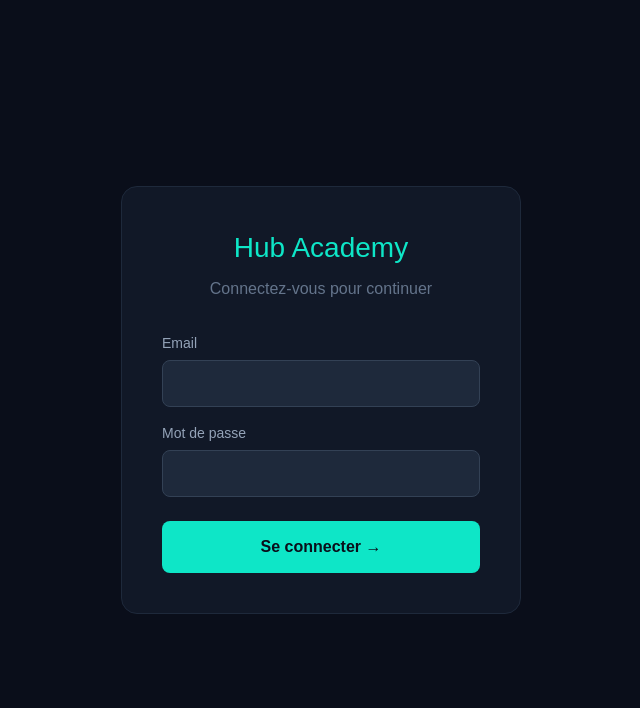
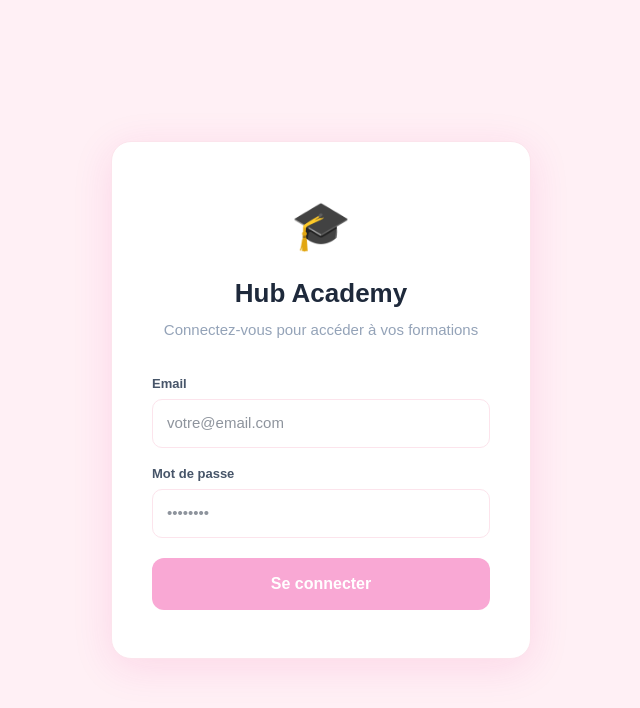
Before and after one commit to The-Tree-Studio/Hub-Academy, a Next.js app: page /login in a window 1280 px wide. Shown: the top 708 px of the page, without its empty margins (319-959 px from the left). Built offline with nearby package versions, Linux system fonts and the light colour scheme; no server answers.

Commit message:
fix login redirect vers accueil

```diff
--- a/app/login/page.tsx
+++ b/app/login/page.tsx
@@ -3,7 +3,7 @@ import { useState } from 'react'
 import { createClient } from '@/lib/supabase'
 import { useRouter } from 'next/navigation'
 
-export default function LoginPage() {
+export default function Login() {
   const [email, setEmail] = useState('')
   const [password, setPassword] = useState('')
   const [error, setError] = useState('')
@@ -11,37 +11,69 @@ export default function LoginPage() {
   const router = useRouter()
   const supabase = createClient()
 
-  async function handleLogin(e: React.FormEvent) {
-    e.preventDefault()
+  async function handleLogin() {
     setLoading(true)
     setError('')
     const { error } = await supabase.auth.signInWithPassword({ email, password })
-    if (error) { setError(error.message); setLoading(false) }
-    else router.push('/')
+    if (error) {
+      setError('Email ou mot de passe incorrect')
+      setLoading(false)
+    } else {
+      router.push('/')
+    }
   }
 
   return (
-    <div style={{minHeight:'100vh',background:'#0a0e1a',display:'flex',alignItems:'center',justifyContent:'center',fontFamily:'sans-serif'}}>
-      <div style={{background:'#111827',padding:'40px',borderRadius:'16px',width:'100%',maxWidth:'400px',border:'1px solid #1e293b'}}>
-        <h1 style={{color:'#0ee6c7',textAlign:'center',marginBottom:'8px',fontSize:'28px'}}>Hub Academy</h1>
-        <p style={{color:'#64748b',textAlign:'center',marginBottom:'32px'}}>Connectez-vous pour continuer</p>
-        {error && <div style={{background:'rgba(248,113,113,0.1)',border:'1px solid #f87171',color:'#f87171',padding:'12px',borderRadius:'8px',marginBottom:'16px',fontSize:'14px'}}>{error}</div>}
-        <form onSubmit={handleLogin}>
-          <div style={{marginBottom:'16px'}}>
-            <label style={{color:'#94a3b8',fontSize:'14px',display:'block',marginBottom:'6px'}}>Email</label>
-            <input type="email" value={email} onChange={e=>setEmail(e.target.value)} required
-              style={{width:'100%',padding:'12px',background:'#1e293b',border:'1px solid #334155',borderRadius:'8px',color:'white',fontSize:'14px',boxSizing:'border-box'}}/>
+    <div style={{ minHeight: '100vh', background: '#fff0f5', display: 'flex', alignItems: 'center', justifyContent: 'center', fontFamily: 'sans-serif' }}>
+      <div style={{ background: 'white', borderRadius: '20px', padding: '48px 40px', width: '100%', maxWidth: '420px', boxShadow: '0 8px 40px rgba(233,30,140,0.12)', border: '1px solid #fce4ec' }}>
+        <div style={{ textAlign: 'center', marginBottom: '32px' }}>
+          <div style={{ fontSize: '48px', marginBottom: '12px' }}>🎓</div>
+          <h1 style={{ fontSize: '26px', fontWeight: '800', color: '#1e293b', margin: '0 0 6px' }}>Hub Academy</h1>
+          <p style={{ color: '#94a3b8', fontSize: '15px', margin: 0 }}>Connectez-vous pour accéder à vos formations</p>
+        </div>
+
+        <div style={{ display: 'flex', flexDirection: 'column', gap: '16px' }}>
+          <div>
+            <label style={{ fontSize: '13px', fontWeight: '600', color: '#475569', display: 'block', marginBottom: '6px' }}>Email</label>
+            <input
+              type="email"
+              value={email}
+              onChange={e => setEmail(e.target.value)}
+              placeholder="votre@email.com"
+              onKeyDown={e => e.key === 'Enter' && handleLogin()}
+              style={{ width: '100%', padding: '12px 14px', border: '1.5px solid #fce4ec', borderRadius: '10px', fontSize: '15px', outline: 'none', boxSizing: 'border-box', color: '#1e293b' }}
+              onFocus={e => e.target.style.borderColor = '#e91e8c'}
+              onBlur={e => e.target.style.borderColor = '#fce4ec'}
+            />
           </div>
-          <div style={{marginBottom:'24px'}}>
-            <label style={{color:'#94a3b8',fontSize:'14px',display:'block',marginBottom:'6px'}}>Mot de passe</label>
-            <input type="password" value={password} onChange={e=>setPassword(e.target.value)} required
-              style={{width:'100%',padding:'12px',background:'#1e293b',border:'1px solid #334155',borderRadius:'8px',color:'white',fontSize:'14px',boxSizing:'border-box'}}/>
+
+          <div>
+            <label style={{ fontSize: '13px', fontWeight: '600', color: '#475569', display: 'block', marginBottom: '6px' }}>Mot de passe</label>
+            <input
+              type="password"
+              value={password}
+              onChange={e => setPassword(e.target.value)}
+              placeholder="••••••••"
+              onKeyDown={e => e.key === 'Enter' && handleLogin()}
+              style={{ width: '100%', padding: '12px 14px', border: '1.5px solid #fce4ec', borderRadius: '10px', fontSize: '15px', outline: 'none', boxSizing: 'border-box', color: '#1e293b' }}
+              onFocus={e => e.target.style.borderColor = '#e91e8c'}
+              onBlur={e => e.target.style.borderColor = '#fce4ec'}
+            />
           </div>
-          <button type="submit" disabled={loading}
-            style={{width:'100%',padding:'14px',background:'#0ee6c7',color:'#0a0e1a',border:'none',borderRadius:'8px',fontSize:'16px',fontWeight:'700',cursor:'pointer'}}>
-            {loading ? 'Connexion...' : 'Se connecter →'}
+
+          {error && (
+            <div style={{ background: '#fee2e2', border: '1px solid #fca5a5', borderRadius: '10px', padding: '12px 14px', color: '#dc2626', fontSize: '14px' }}>
+              ❌ {error}
+            </div>
+          )}
+
+          <button
+            onClick={handleLogin}
+            disabled={loading || !email || !password}
+            style={{ padding: '14px', background: loading || !email || !password ? '#f9a8d4' : '#e91e8c', border: 'none', borderRadius: '12px', color: 'white', fontSize: '16px', fontWeight: '700', cursor: loading || !email || !password ? 'default' : 'pointer', marginTop: '4px', transition: 'background 0.2s' }}>
+            {loading ? 'Connexion...' : 'Se connecter'}
           </button>
-        </form>
+        </div>
       </div>
     </div>
   )
```
